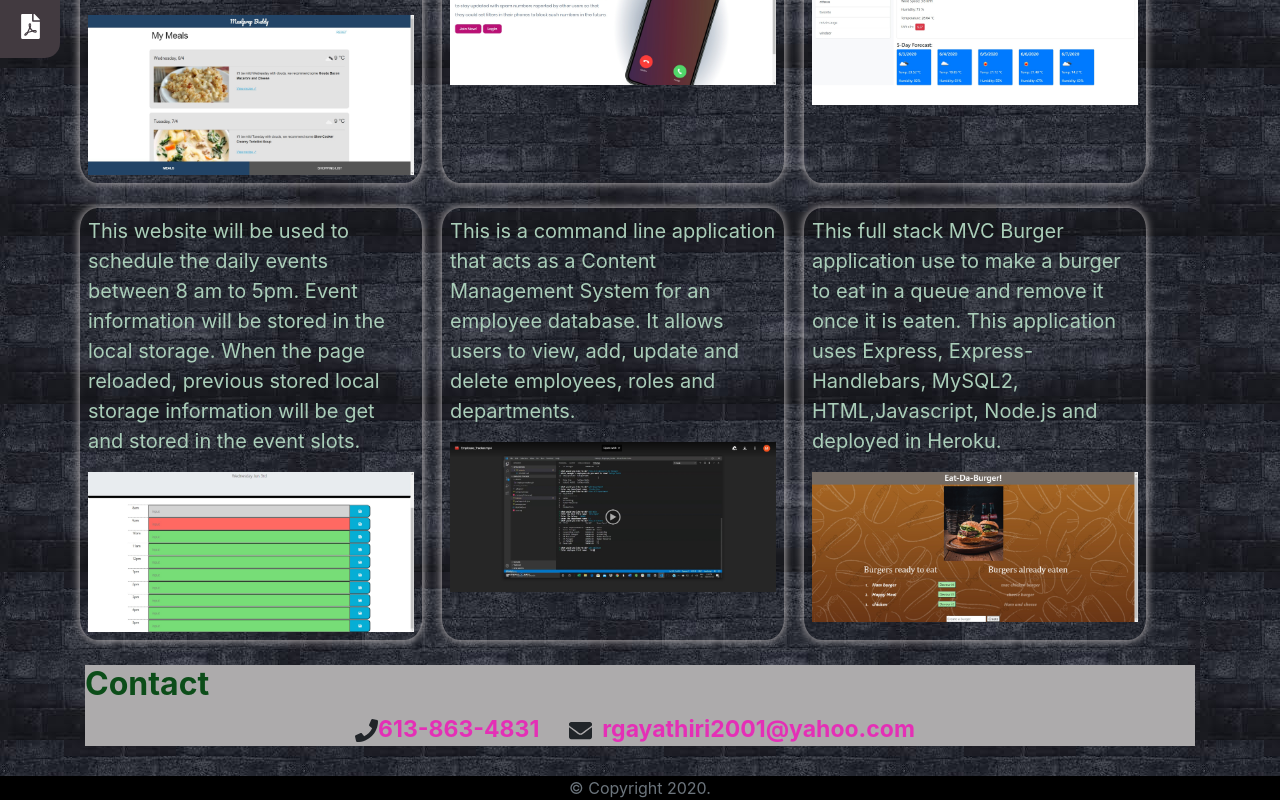
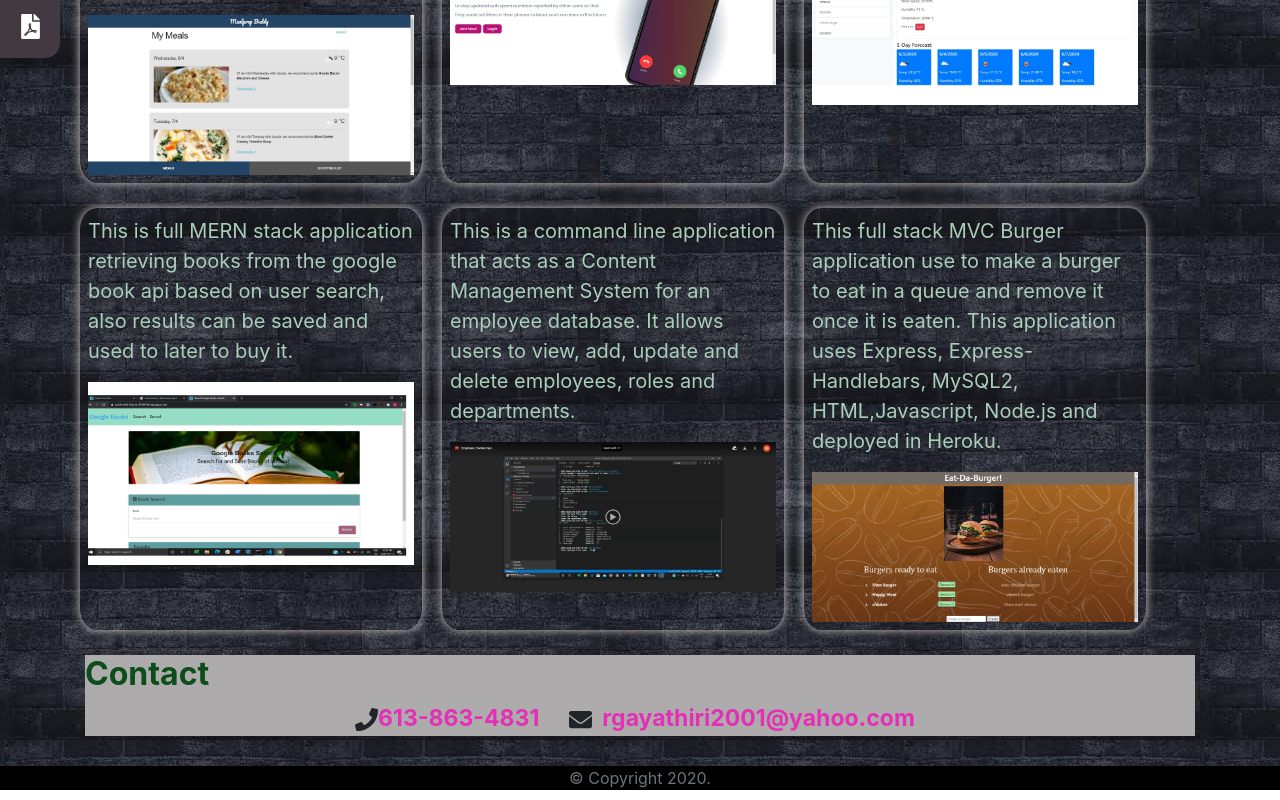
Before and after one commit to mathigayathri2001/React_Portfolio, a React (Create React App) app: page /React_Portfolio/Project in a window 1280 px wide. Shown: the part 476-1276 px from the top of the page. Built offline with nearby package versions, Linux system fonts and the light colour scheme.

Commit message:
added google book project

```diff
--- a/src/pages/Project.js
+++ b/src/pages/Project.js
@@ -11,6 +11,7 @@ import mealprepbuddy from "../img/mealprepbuddy.jpg";
 import spamcalltracker from "../img/spamcalltracker.jpg";
 import weatherdashboard from "../img/HW1.jpg";
 import sechedularevent from "../img/HW2.jpg";
+import googleBooks from "../img/img.png";
 import employee from "../img/employee.jpg";
 import burger from "../img/burger.jpg";
 
@@ -130,15 +131,15 @@ function Project() {
             <div className="item">
               <div className="inner">
                 <p>
-                  This website will be used to schedule the daily events between 8 am to 5pm. Event information will be stored in the local storage. When the page reloaded, previous stored local storage information will be get and stored in the event slots.
+                This is full MERN stack application retrieving books from the google book api based on user search, also results can be saved and used to later to buy it.
 
                 </p>
-                <img src={sechedularevent} alt="sechedularevent" />
+                <img src={googleBooks} alt="sechedularevent" />
                 <div className="overlay">
-                  <h4>schedular event</h4>
+                  <h4>Google book search</h4>
                   <p>
                     <a
-                      href="https://github.com/mathigayathri2001/scheduler-event"
+                      href="https://github.com/mathigayathri2001/Google_books"
                       target="_blank"
                       rel="noopener noreferrer"
                     >
@@ -149,7 +150,7 @@ function Project() {
                   </p>
                   <p>
                     <a
-                      href="https://mathigayathri2001.github.io/scheduler-event/"
+                      href="https://protected-bayou-45309.herokuapp.com/"
                       target="_blank"
                       rel="noopener noreferrer"
                     >
```
Also changed, not shown: src/img/img.png (added).
